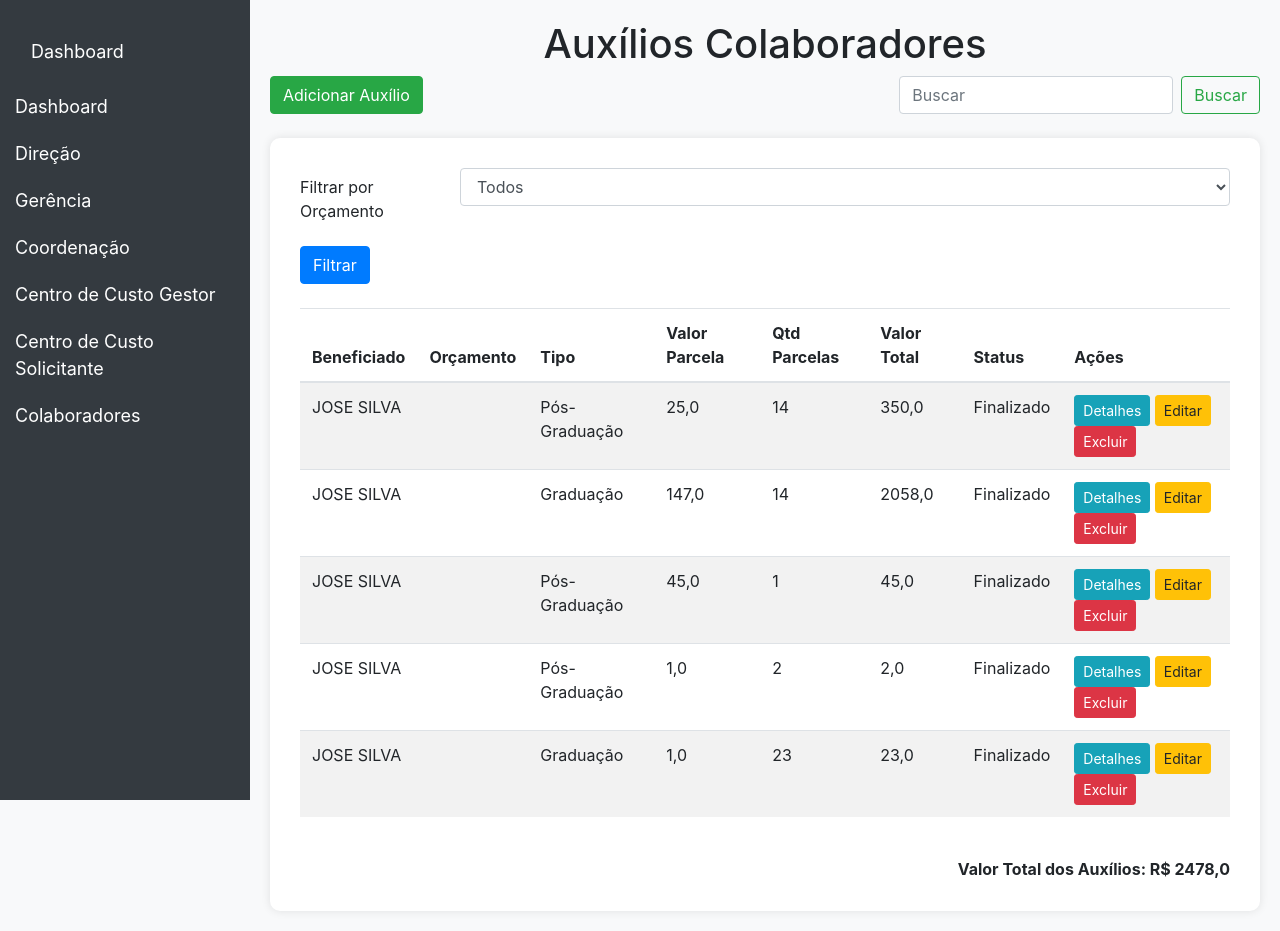
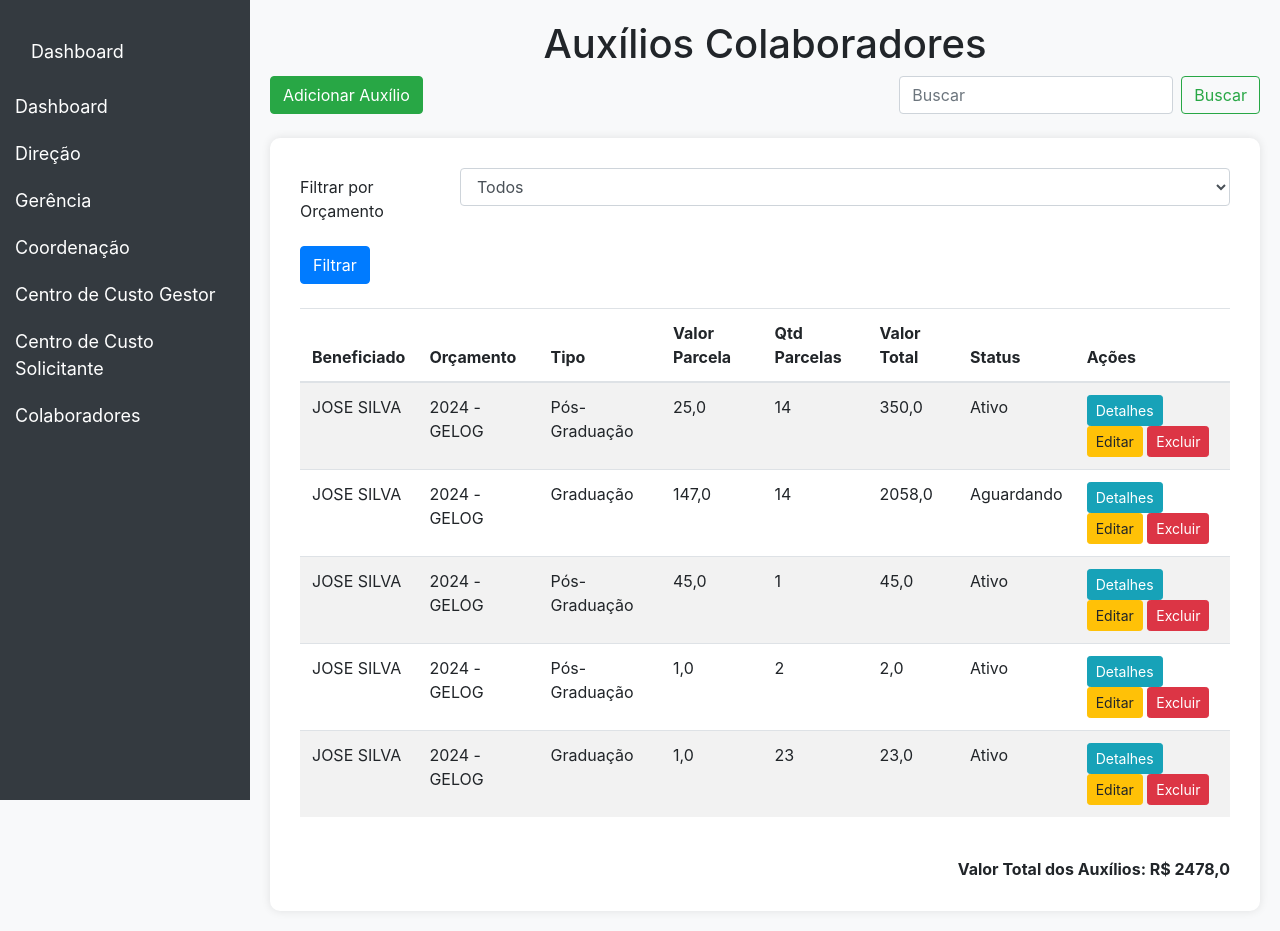
Before and after one commit to DaniloDalessandro/ccdop, a Django app: page /auxilios/ in a window 1280 px wide. Run offline with Django 5.2, Linux system fonts and the light colour scheme; data comes from the database, SQL or seed files in the repository; both versions use the stored data as it was after the commit; some libraries are stand-ins or nearby versions.

Commit message:
ajuste em status do model auxilio

```diff
--- a/auxilios/models.py
+++ b/auxilios/models.py
@@ -33,8 +33,7 @@ class AuxilioColaborador(models.Model):
 
         # Calcular mes_fim com base em mes_inicio e qtd_parcelas
         if self.mes_inicio and self.qtd_parcelas:
-            mes_fim_date = self.mes_inicio + relativedelta(months=self.qtd_parcelas)
-            self.mes_fim = mes_fim_date
+            self.mes_fim = self.mes_inicio + relativedelta(months=self.qtd_parcelas)
 
         # Atualizar o status com base nas datas
         hoje = date.today()
@@ -51,7 +50,6 @@ class AuxilioColaborador(models.Model):
         else:
             # Objeto existente, ajustar orçamento
             old_instance = AuxilioColaborador.objects.get(pk=self.pk)
-            # Revertendo o efeito da instância antiga e aplicando o da nova instância
             self.orcamento.valor = F('valor') + old_instance.valor_total - self.valor_total
 
         self.orcamento.save()
@@ -59,7 +57,6 @@ class AuxilioColaborador(models.Model):
 
     def delete(self, *args, **kwargs):
         if self.orcamento:
-            # Reverter o valor do orçamento ao deletar
             self.orcamento.valor = F('valor') + self.valor_total
             self.orcamento.save()
         super().delete(*args, **kwargs)
--- a/auxilios/templates/auxiliocolaborador_list.html
+++ b/auxilios/templates/auxiliocolaborador_list.html
@@ -147,12 +147,20 @@
                 {% for auxilio in auxilios_colaboradores %}
                 <tr>
                     <td>{{ auxilio.baneficiado.nome_completo }}</td>
-                    <td>{{ auxilio.orcamento.nome }}</td>
+                    <td>{{ auxilio.orcamento }}</td>
                     <td>{{ auxilio.get_tipo_display }}</td>
                     <td>{{ auxilio.valor_parcela }}</td>
                     <td>{{ auxilio.qtd_parcelas }}</td>
                     <td>{{ auxilio.valor_total }}</td>
-                    <td>{{ auxilio.ativo|yesno:"Ativo,Finalizado" }}</td>
+                    <td>
+                        {% if auxilio.status == 'ativo' %}
+                            Ativo
+                        {% elif auxilio.status == 'finalizado' %}
+                            Finalizado
+                        {% else %}
+                            Aguardando
+                        {% endif %}
+                    </td>
                     <td>
                         <a href="{% url 'auxiliocolaborador_detail' auxilio.pk %}" class="btn btn-info btn-sm">Detalhes</a>
                         <a href="{% url 'auxiliocolaborador_update' auxilio.pk %}" class="btn btn-warning btn-sm">Editar</a>
--- a/auxilios/views.py
+++ b/auxilios/views.py
@@ -16,7 +16,6 @@ class AuxilioColaboradorListView(ListView):
         queryset = super().get_queryset()
         orcamento_id = self.request.GET.get('orcamento_id')
 
-        # Filtro por orcamento_id, se fornecido
         if orcamento_id:
             queryset = queryset.filter(orcamento_id=orcamento_id)
 
@@ -39,6 +38,7 @@ class AuxilioColaboradorListView(ListView):
         context['valor_total_auxilios'] = total_auxilios
         context['orcamentos'] = Orcamento.objects.all()
         return context
+
 class AuxilioColaboradorDetailView(DetailView):
     model = AuxilioColaborador
     template_name = 'auxiliocolaborador_detail.html'
```
Also changed, not shown: db.sqlite3.
